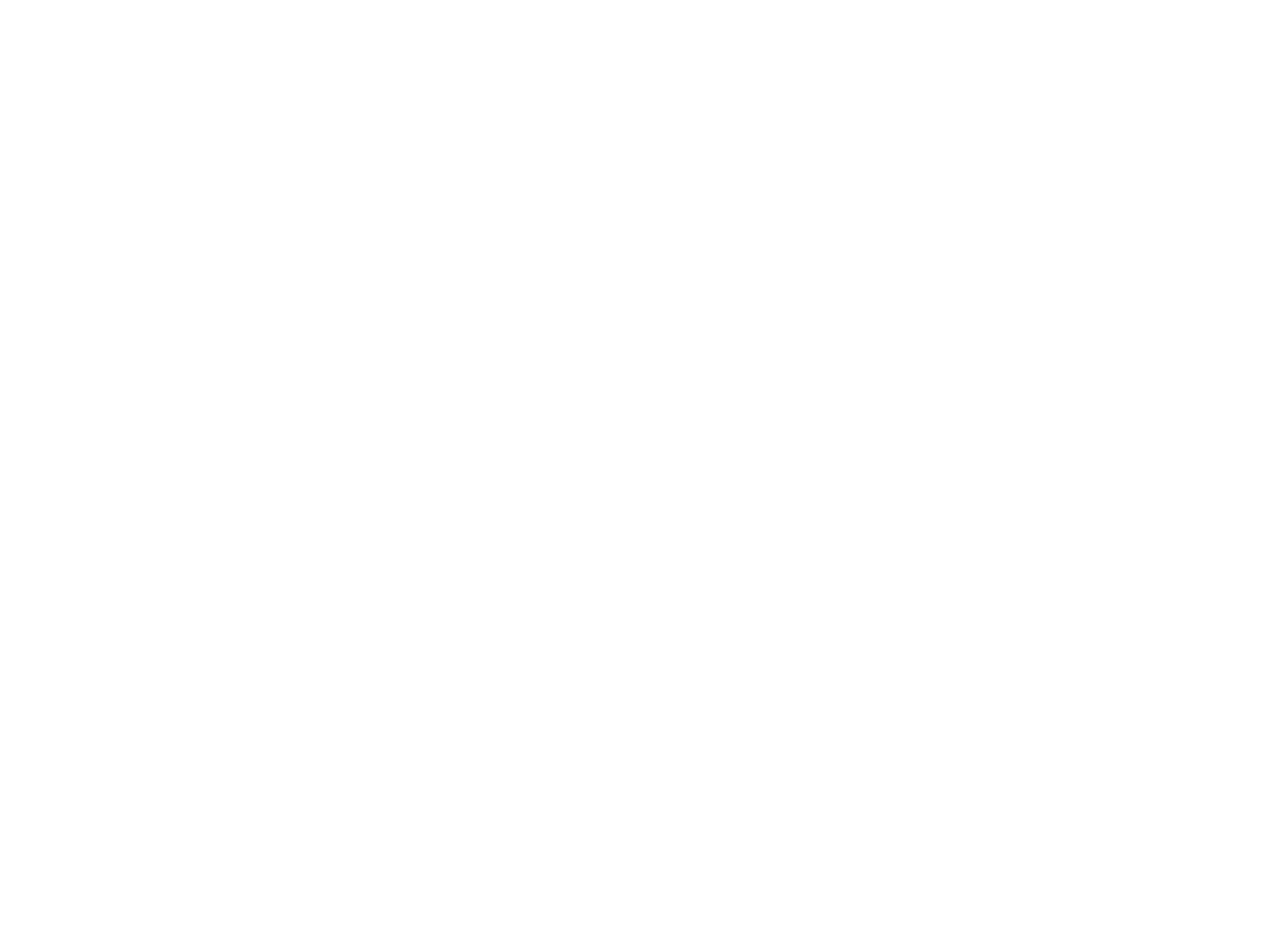
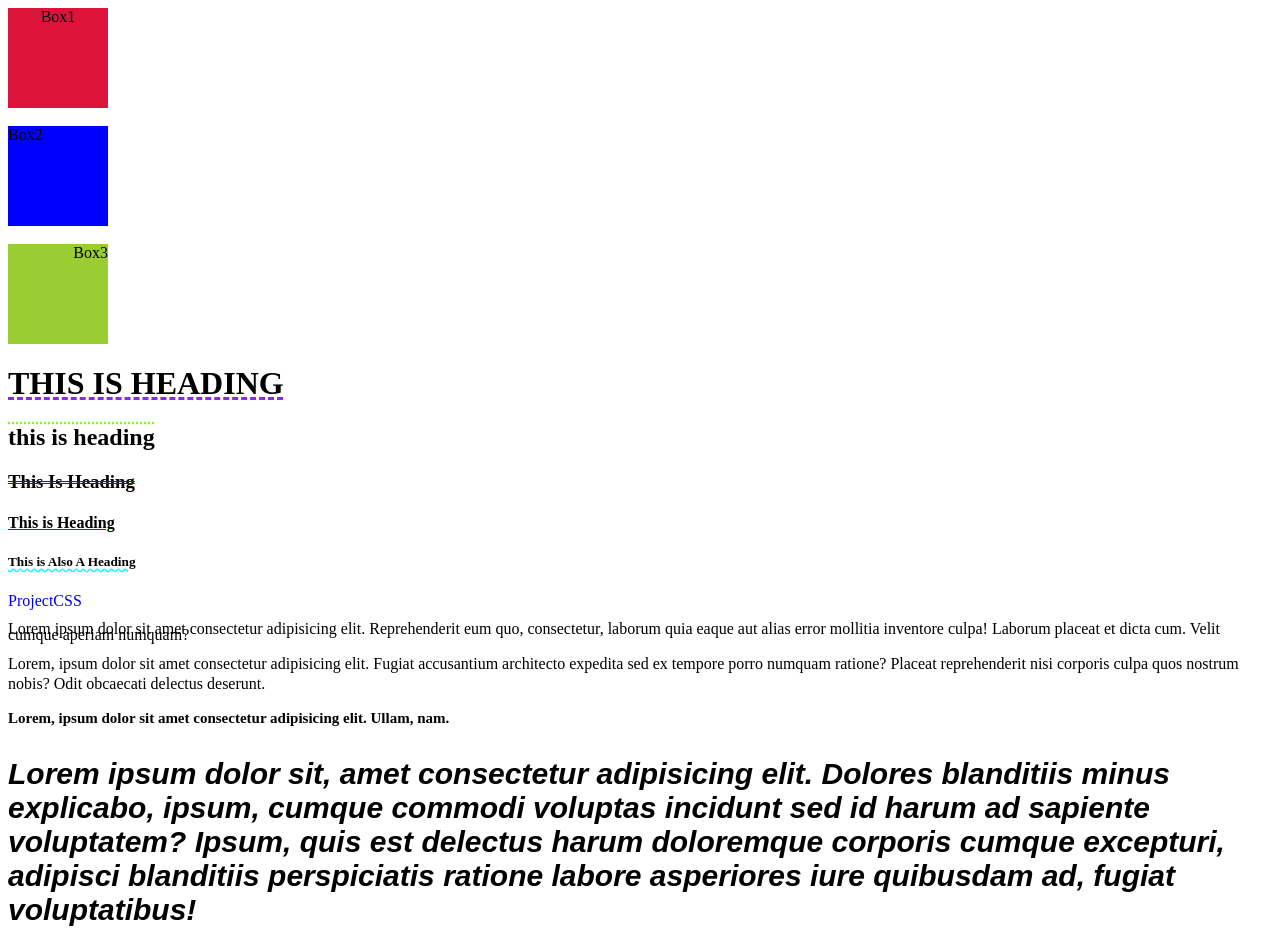
Before and after one commit to Rashmi-2005-Ranjan/CSS, a plain HTML site: page textProperties.html in a window 1280 px wide. Shown: the top 930 px of the page. Before the commit the page ends 800 px from the top, so only its background shows below. Drawn offline with nearby package versions, Linux system fonts and the light colour scheme; a web font is replaced by a local one.

Commit message:
Second Commit

```diff
--- a/textProperties.html
+++ b/textProperties.html
@@ -1,11 +1,131 @@
 <!DOCTYPE html>
 <html lang="en">
+
 <head>
     <meta charset="UTF-8">
     <meta name="viewport" content="width=device-width, initial-scale=1.0">
     <title>Document</title>
+    <link rel="preconnect" href="https://fonts.googleapis.com">
+<link rel="preconnect" href="https://fonts.gstatic.com" crossorigin>
+<link href="https://fonts.googleapis.com/css2?family=Edu+AU+VIC+WA+NT+Arrows:wght@400..700&display=swap" rel="stylesheet">
+
+<link rel="stylesheet" href="https://fonts.googleapis.com/css2?family=Material+Symbols+Outlined:opsz,wght,FILL,GRAD@20..48,100..700,0..1,-50..200&icon_names=shopping_cart_checkout" />
+    <style>
+        .box {
+            height: 100px;
+            width: 100px;
+        }
+
+        #box1 {
+            background-color: crimson;
+            text-align: center;
+        }
+
+        #box2 {
+            background-color: blue;
+            text-align: left;
+        }
+
+        #box3 {
+            background-color: yellowgreen;
+            text-align: right;
+        }
+
+        h1 {
+            text-decoration: underline;
+            text-decoration-style: dashed;
+            text-decoration-color: blueviolet;
+            text-transform: uppercase;
+        }
+
+        h2 {
+            text-decoration: overline;
+            text-decoration-style: dotted;
+            text-decoration-color: chartreuse;
+            text-transform: lowercase;
+        }
+
+        h3 {
+            text-decoration: line-through;
+            text-decoration-style: double;
+            text-decoration-color: darkred;
+            text-transform: capitalize;
+        }
+        h4{
+            text-decoration: underline;
+            text-decoration-style: solid;
+            text-decoration-color: rgb(139, 0, 139);
+            text-transform: none;
+        }
+        h5{
+            text-decoration: underline;
+            text-decoration-style: wavy;
+            text-decoration-color: cyan;
+        }
+        .anchor1{
+            text-decoration: none;
+        }
+    #first{
+        line-height: 6px;
+    }
+    #second{
+        line-height: 20px;
+    }
+    #third{
+        font-size: 15px;
+        font-weight: 600;
+    }
+
+    #fourth{
+        font-size: 30px;
+        font-weight: 900;
+        font-style: italic;
+        font-family: 'Edu AU VIC WA NT Arrows', sans-serif;
+    }
+    </style>
+    <script src="https://kit.fontawesome.com/4b60d99908.js" crossorigin="anonymous"></script>
 </head>
+
 <body>
+    <div id="box1" class="box">Box1</div><br>
+    <div id="box2" class="box">Box2</div><br>
+    <div id="box3" class="box">Box3</div>
 
+
+    <h1>
+        This is Heading
+    </h1>
+    <h2>
+        This is Heading
+    </h2>
+    <h3>
+        This is Heading
+    </h3>
+    <h4>
+        This is Heading
+    </h4>
+
+    <h5>
+        This is Also A Heading
+    </h5>
+    <a href="#" class="anchor1">ProjectCSS</a>
+
+    <p id="first">
+        Lorem ipsum dolor sit amet consectetur adipisicing elit. Reprehenderit eum quo, consectetur, laborum quia eaque aut alias error mollitia inventore culpa! Laborum placeat et dicta cum. Velit cumque aperiam numquam?
+    </p>
+
+    <p id="second">
+        Lorem, ipsum dolor sit amet consectetur adipisicing elit. Fugiat accusantium architecto expedita sed ex tempore porro numquam ratione? Placeat reprehenderit nisi corporis culpa quos nostrum nobis? Odit obcaecati delectus deserunt.
+    </p>
+
+    <p id="third">
+        Lorem, ipsum dolor sit amet consectetur adipisicing elit. Ullam, nam.
+    </p>
+    <p id="fourth">
+        Lorem ipsum dolor sit, amet consectetur adipisicing elit. Dolores blanditiis minus explicabo, ipsum, cumque commodi voluptas incidunt sed id harum ad sapiente voluptatem? Ipsum, quis est delectus harum doloremque corporis cumque excepturi, adipisci blanditiis perspiciatis ratione labore asperiores iure quibusdam ad, fugiat voluptatibus!
+    </p>
+
+    <i class="fa-solid fa-code-branch" style="font-size: 1000px;"></i>
 </body>
+
 </html>
```
Also changed, not shown: BoxModel.html (added, +11 -0 lines), index.html (+4 -0 lines), project3.html (added, +54 -0 lines).
